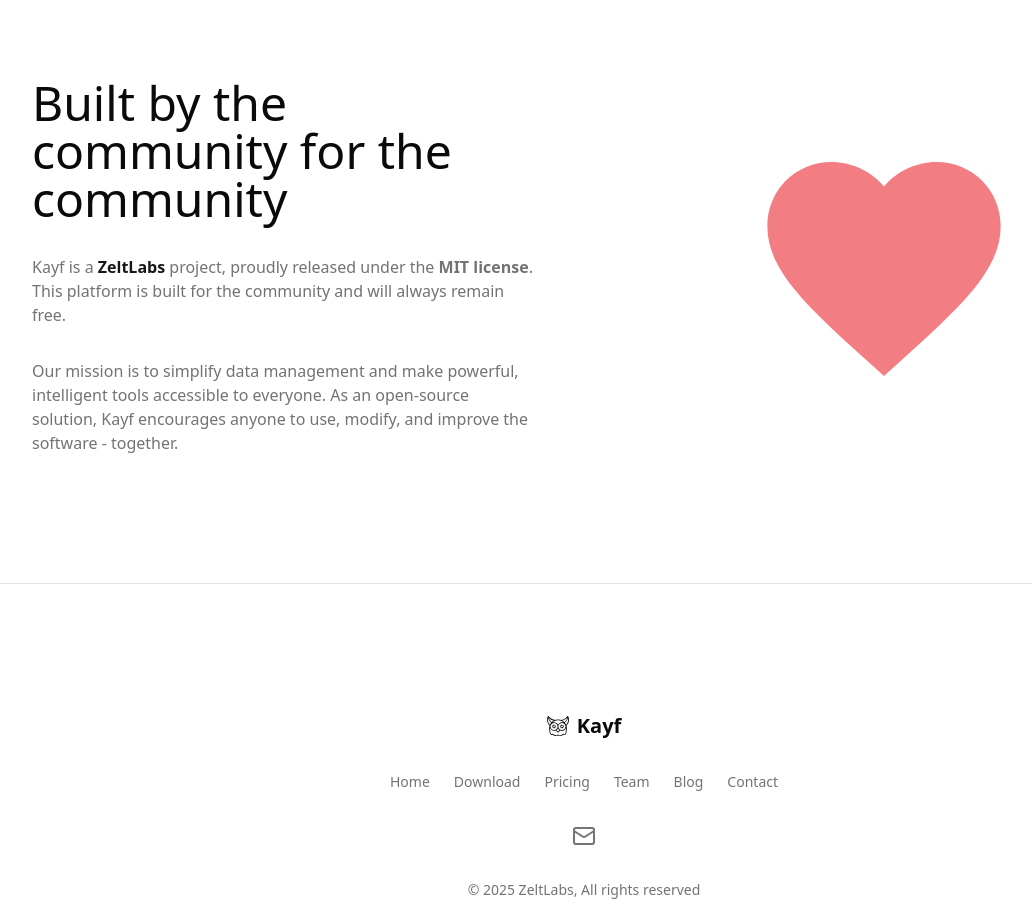
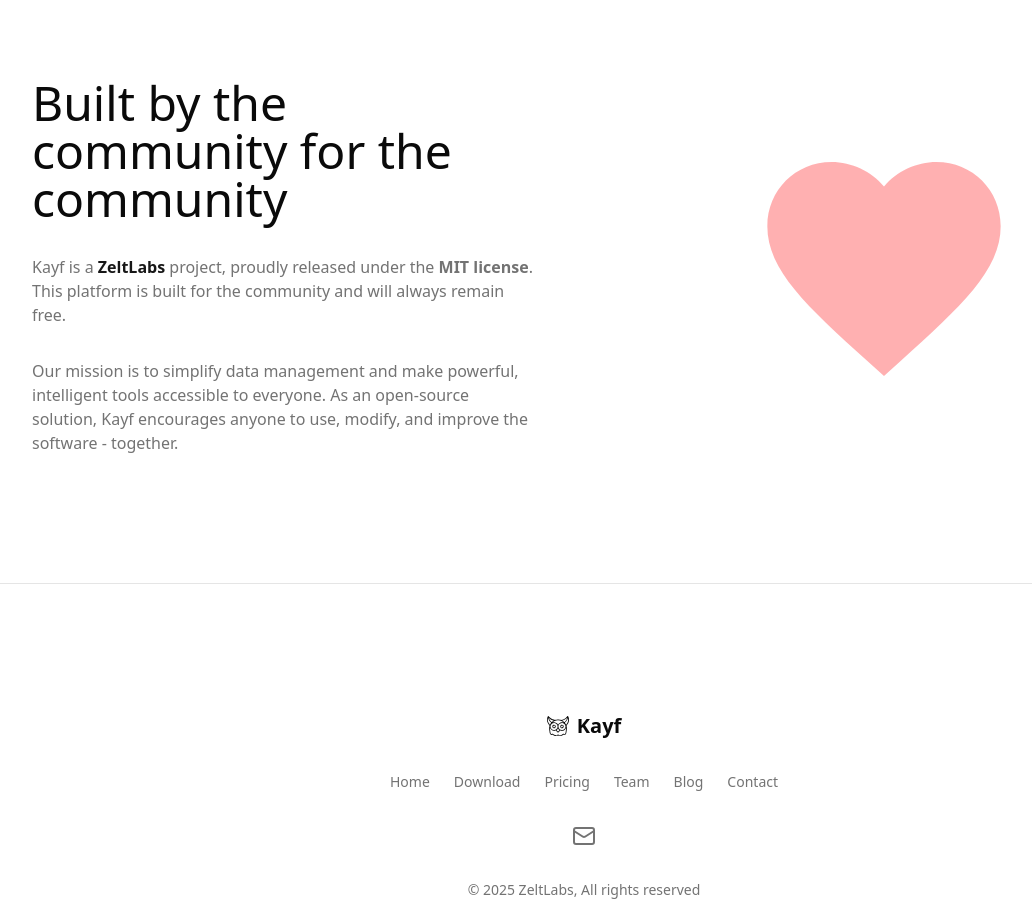
Before and after one commit to ZeltLabs/kayf-homepage, a Next.js app: page / in a window 1280 px wide. Shown: the part 5700-6624 px from the top of the page, without its empty margins (56-1088 px from the left). Built offline with nearby package versions, Linux system fonts and the light colour scheme; some icons are missing.

Commit message:
Modify heart color for light mode in open source section

```diff
--- a/src/components/home/open-source.tsx
+++ b/src/components/home/open-source.tsx
@@ -37,7 +37,7 @@ export default function OpenSourceSection() {
                 </div>
                 {/* Filled Animated Heart */}
                 <div className="flex items-center justify-center">
-                    <FilledHeartIcon className="h-24 w-24 animate-pulse text-red-600 dark:text-red-400 sm:h-70 sm:w-70" />
+                    <FilledHeartIcon className="h-24 w-24 animate-pulse text-red-400 sm:h-70 sm:w-70" />
                 </div>
             </div>
         </section>
```
